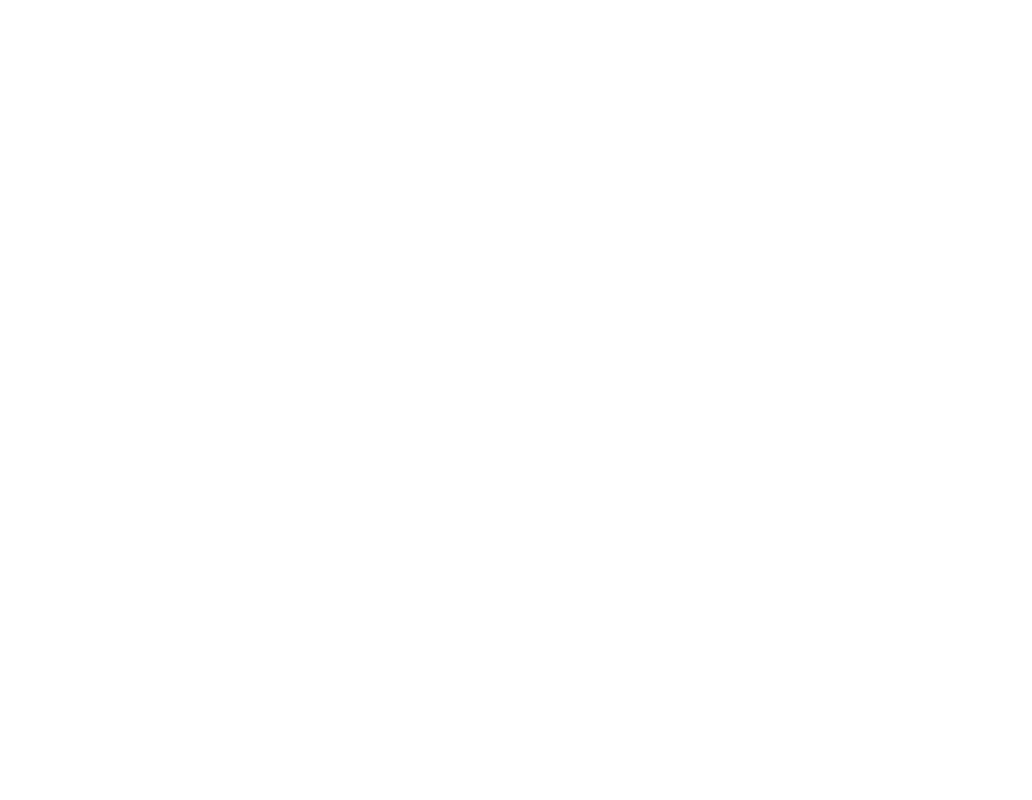
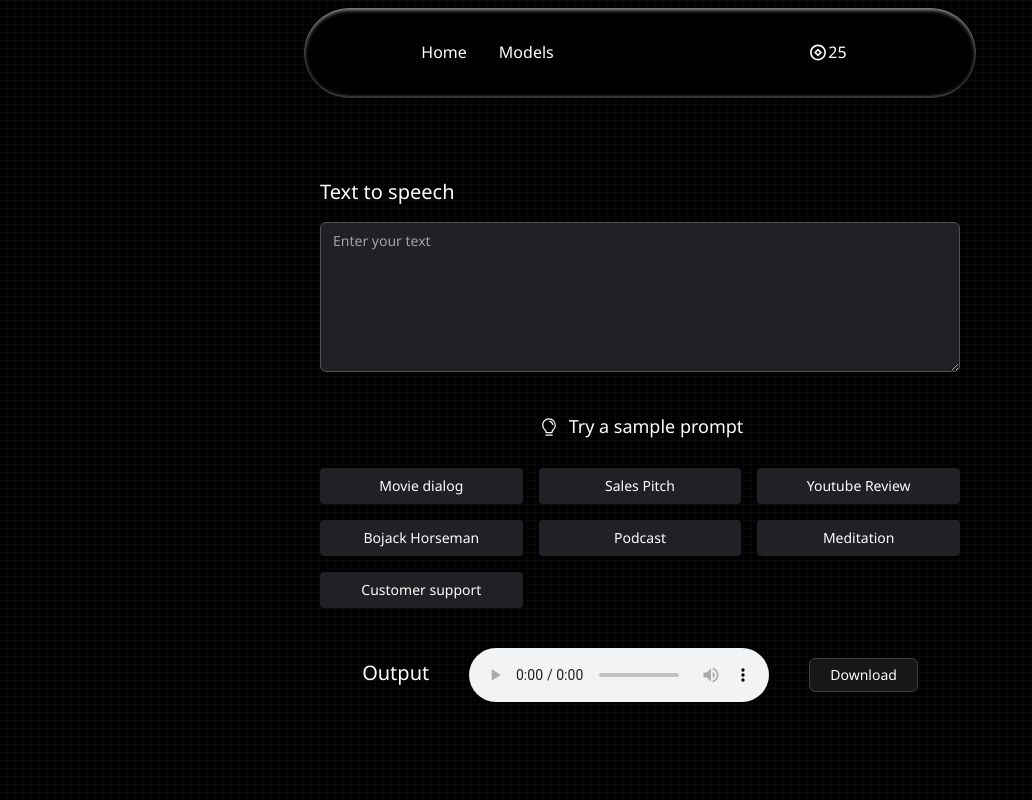
Before and after one commit to bitbard3/ai-aggregator, a React (Vite) app in the folder frontend/: page /voice in a window 1280 px wide. Before the commit this address had no page. Shown: the whole page, without its empty margins (0-1032 px from the left). Built offline with nearby package versions, Linux system fonts and the light colour scheme; the HTML template or start-up script is replaced by a standard one.

Commit message:
Add voice page

```diff
--- a/frontend/src/App.jsx
+++ b/frontend/src/App.jsx
@@ -1,10 +1,12 @@
 import { Routes, Route } from "react-router-dom";
 import Navigate from "./pages/Navigate";
+import Voice from "./pages/Voice";
 function App() {
   return (
     <>
       <Routes>
         <Route path="/models" element={<Navigate />}></Route>
+        <Route path="/voice" element={<Voice />}></Route>
       </Routes>
     </>
   );
--- a/frontend/src/index.css
+++ b/frontend/src/index.css
@@ -77,4 +77,5 @@
 }
 html {
   font-family: "Noto Sans", sans-serif;
+  background-color: #0a0908;
 }
--- a/frontend/src/lib/projects.jsx
+++ b/frontend/src/lib/projects.jsx
@@ -9,7 +9,7 @@
     title: "Voice AI",
     description:
       "Empowering seamless communication: Text-to-Speech AI converts text into natural speech with clarity and fluidity.",
-    page: "/",
+    page: "/voice",
     icon: <TiMicrophoneOutline className="h-5 w-5 text-light" />,
   },
   {
--- /dev/null
+++ b/frontend/src/pages/Voice.jsx
@@ -0,0 +1,21 @@
+import Audio from "@/components/Audio";
+import ModelHeader from "@/components/ModelHeader";
+import Navbar from "@/components/Navbar";
+import Suggestion from "@/components/Suggestion";
+import { Textarea } from "@/components/ui/textarea";
+import React from "react";
+export default function Voice() {
+  return (
+    <div className="min-h-screen min-w-screen bg-black bg-grid-small-white/[0.2]  relative flex items-center justify-center">
+      <Navbar />
+      <div className="h-full w-[80%] md:w-[50%] flex flex-col items-center justify-around md:mt-20">
+        <ModelHeader heading={"Text to speech"}></ModelHeader>
+        <Textarea placeholder="Enter your text"></Textarea>
+        <Suggestion />
+        <div className="mt-10 flex flex-col md:flex-row items-center justify-center md:gap-10 gap-5">
+          <Audio />
+        </div>
+      </div>
+    </div>
+  );
+}
```
